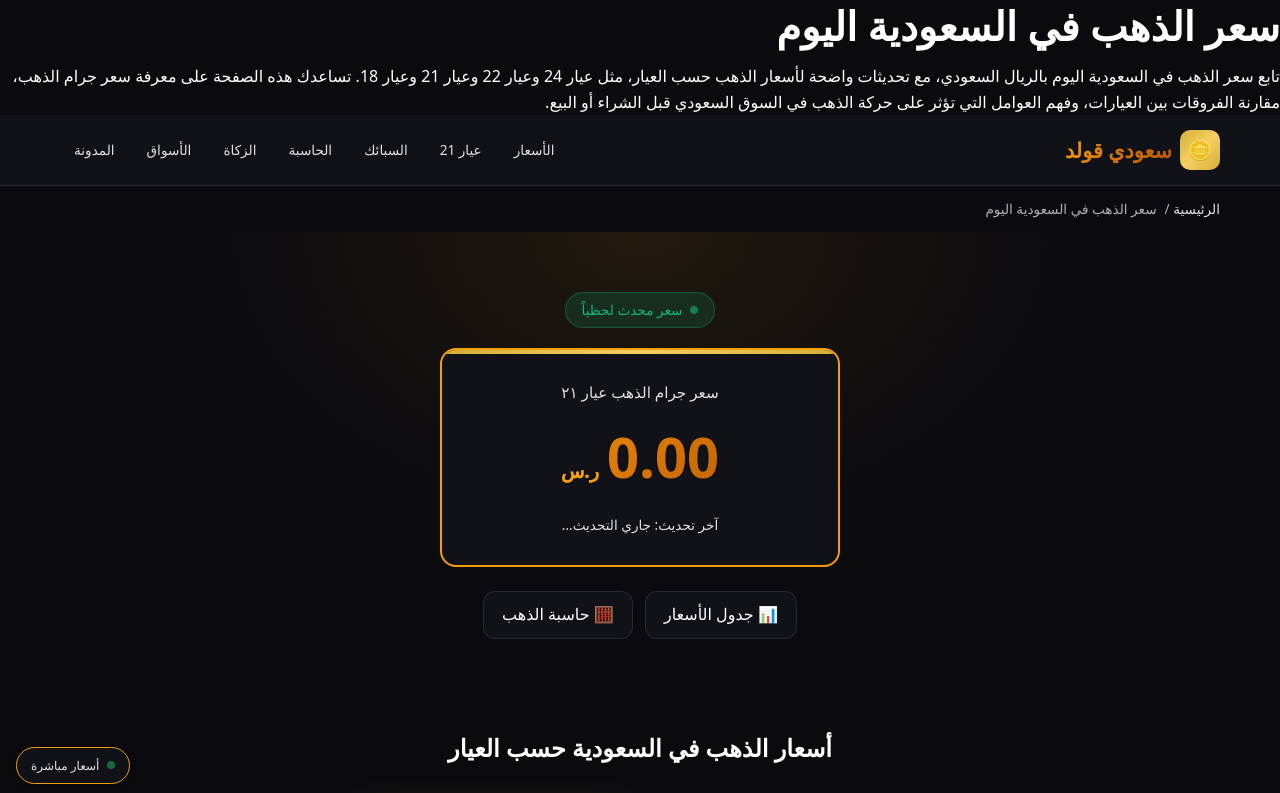
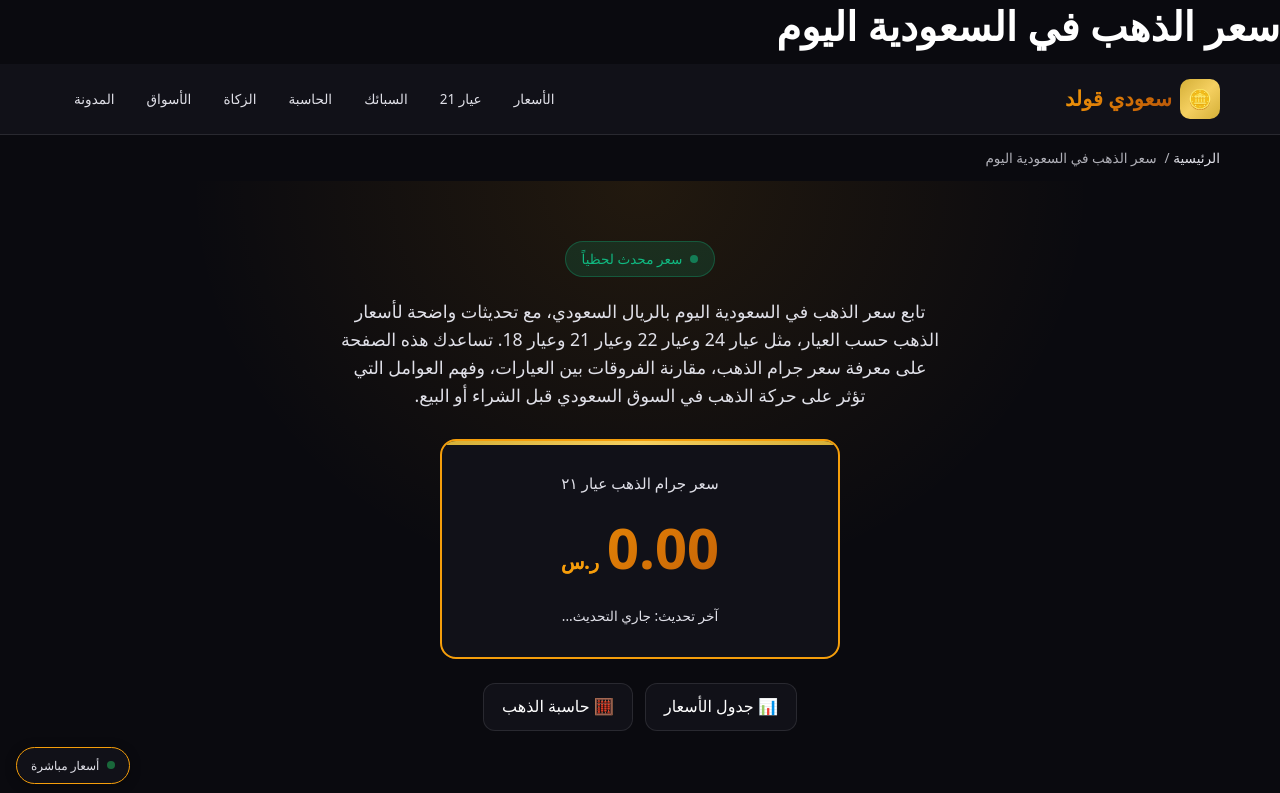
Before and after one commit to Abdelhamidzain/Saudi_Gold, a Next.js app: page /gold-price-saudi-arabia in a window 1280 px wide. Shown: the top 793 px of the page. Built offline with nearby package versions, Linux system fonts and the light colour scheme; no server answers.

Commit message:
test(gold-price-saudi-arabia): move intro paragraph to client
Per user request — leaves ONLY the H1 as visible server-rendered content
in the initial HTML. Intro paragraph now lives inside PageClient.js
(rendered post-hydration via the mounted gate).

```diff
--- a/app/gold-price-saudi-arabia/PageClient.js
+++ b/app/gold-price-saudi-arabia/PageClient.js
@@ -137,6 +137,13 @@ export default function PageClient() {
             <span className="live-dot"></span>
             <span>سعر محدث لحظياً</span>
           </div>
+
+          <p className="hero-subtitle">
+            تابع سعر الذهب في السعودية اليوم بالريال السعودي، مع تحديثات واضحة لأسعار الذهب
+            حسب العيار، مثل عيار 24 وعيار 22 وعيار 21 وعيار 18. تساعدك هذه الصفحة على معرفة
+            سعر جرام الذهب، مقارنة الفروقات بين العيارات، وفهم العوامل التي تؤثر على حركة
+            الذهب في السوق السعودي قبل الشراء أو البيع.
+          </p>
 
           <div className="main-price-box">
             <div className="main-price-label">سعر جرام الذهب عيار ٢١</div>
--- a/app/gold-price-saudi-arabia/page.js
+++ b/app/gold-price-saudi-arabia/page.js
@@ -68,19 +68,14 @@ export default function GoldPriceSaudiArabiaPage() {
       <script type="application/ld+json" dangerouslySetInnerHTML={{ __html: JSON.stringify(webPageSchema) }} />
       <script type="application/ld+json" dangerouslySetInnerHTML={{ __html: JSON.stringify(breadcrumbSchema) }} />
 
-      {/* ── Server-rendered visible content (the only two items) ── */}
+      {/* ── Server-rendered visible content (H1 only) ── */}
       <h1>سعر الذهب في السعودية اليوم</h1>
-      <p>
-        تابع سعر الذهب في السعودية اليوم بالريال السعودي، مع تحديثات واضحة لأسعار الذهب
-        حسب العيار، مثل عيار 24 وعيار 22 وعيار 21 وعيار 18. تساعدك هذه الصفحة على معرفة
-        سعر جرام الذهب، مقارنة الفروقات بين العيارات، وفهم العوامل التي تؤثر على حركة
-        الذهب في السوق السعودي قبل الشراء أو البيع.
-      </p>
 
-      {/* Everything else — header, footer, navigation, price UI, calculator,
-          educational content, FAQ, internal links — lives in PageClient and
-          renders only AFTER React hydrates on the client. Initial HTML from
-          this component is empty (mounted gate). */}
+      {/* Everything else — including the intro paragraph, header, footer,
+          navigation, price UI, calculator, educational content, FAQ, and
+          internal links — lives in PageClient and renders only AFTER
+          React hydrates on the client (mounted gate). Initial HTML from
+          this component is empty. */}
       <PageClient />
     </>
   );
```
